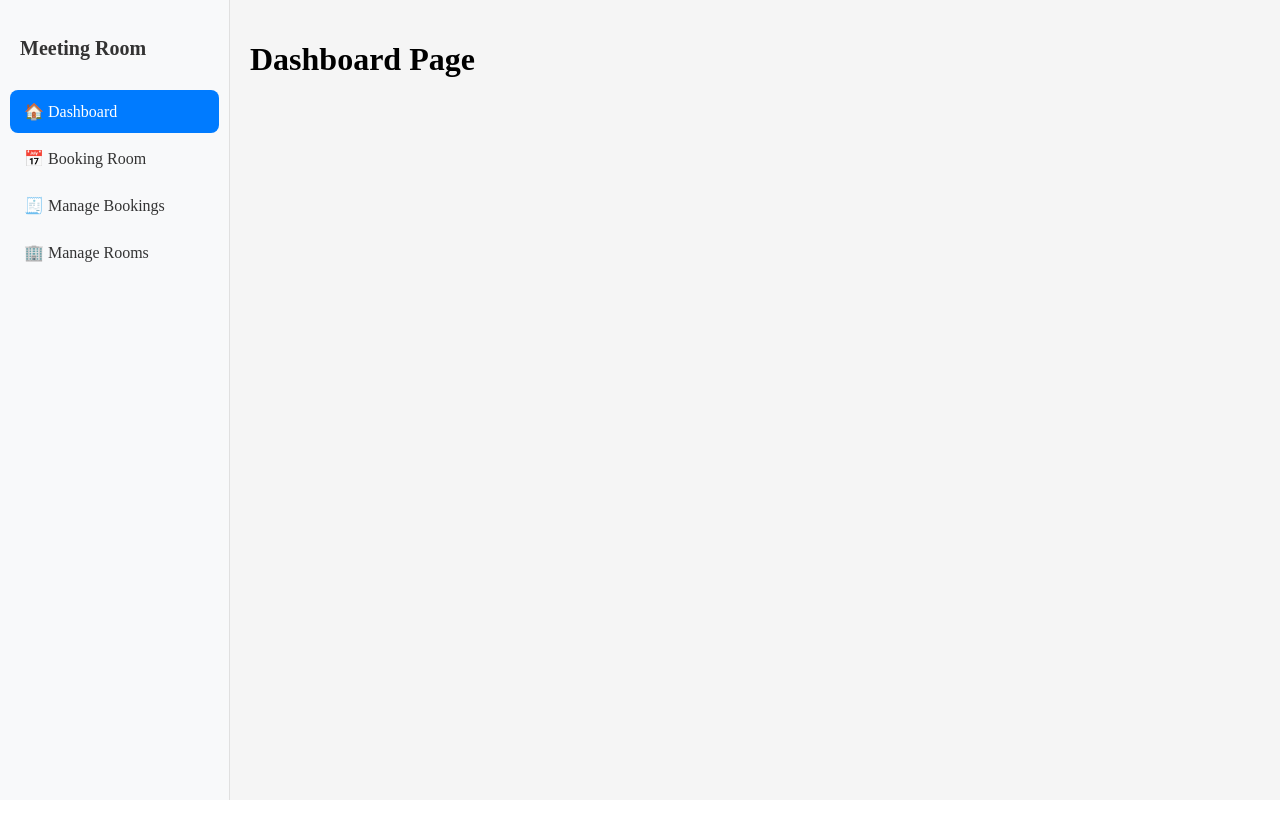
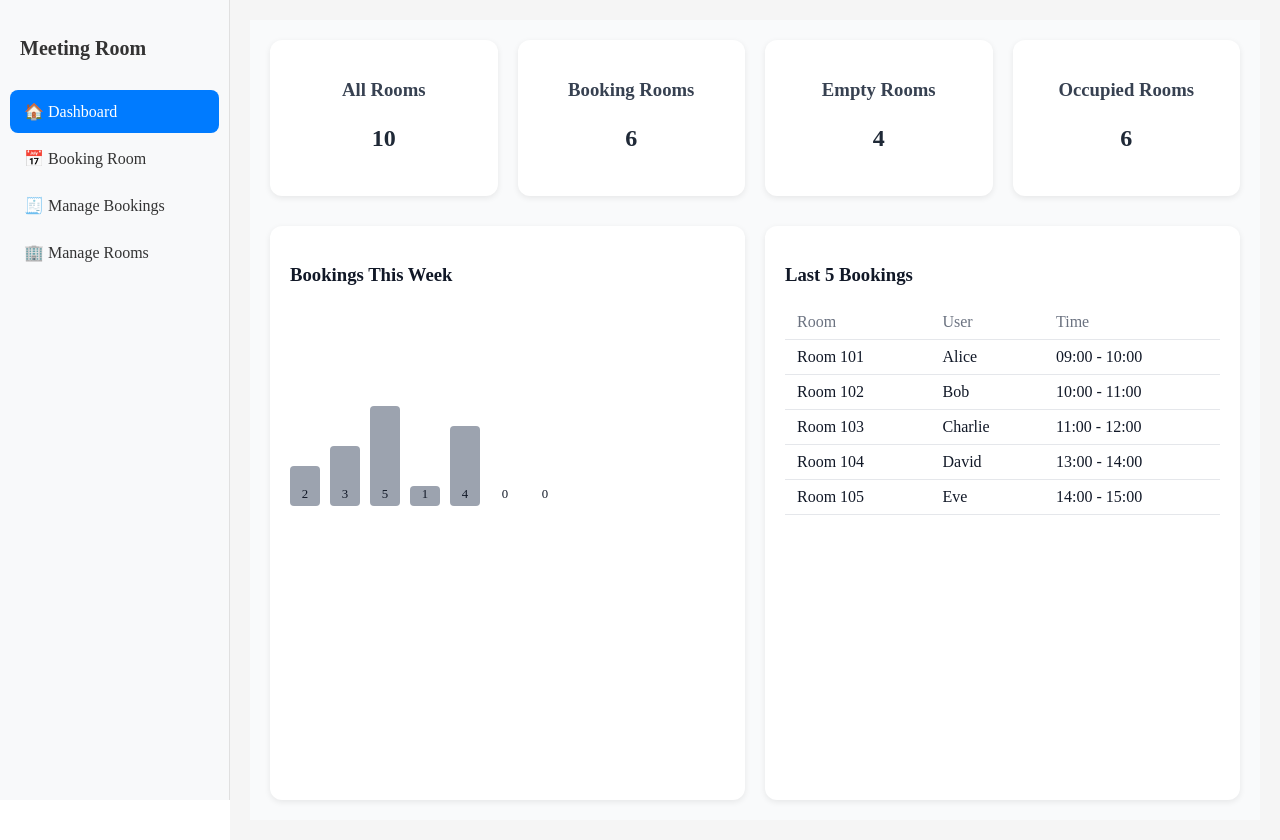
Before and after one commit to kittiBank/booking-meeting-room, a Vue app: page / in a window 1280 px wide. Before the commit the page ends 800 px from the top, so only its background shows below. Built offline with nearby package versions, Linux system fonts and the light colour scheme.

Commit message:
feat: add dashboard page

```diff
--- a/src/pages/Dashboard.vue
+++ b/src/pages/Dashboard.vue
@@ -1,5 +1,190 @@
 <template>
-  <div>
-    <h1>Dashboard Page</h1>
+  <div class="dashboard">
+    <!-- Top Cards -->
+    <div class="cards">
+      <div class="card">
+        <h3>All Rooms</h3>
+        <p>{{ stats.allRooms }}</p>
+      </div>
+      <div class="card">
+        <h3>Booking Rooms</h3>
+        <p>{{ stats.bookingRooms }}</p>
+      </div>
+      <div class="card">
+        <h3>Empty Rooms</h3>
+        <p>{{ stats.emptyRooms }}</p>
+      </div>
+      <div class="card">
+        <h3>Occupied Rooms</h3>
+        <p>{{ stats.occupiedRooms }}</p>
+      </div>
+    </div>
+
+    <!-- Bottom Section -->
+    <div class="bottom-section">
+      <!-- Bar Chart Mock -->
+      <div class="chart">
+        <h3>Bookings This Week</h3>
+        <div class="bar-chart-mock">
+          <div
+            class="bar"
+            v-for="(count, index) in bookingsPerDay"
+            :key="index"
+            :style="{ height: count * 20 + 'px' }"
+          >
+            <span>{{ count }}</span>
+          </div>
+        </div>
+      </div>
+
+      <!-- Last 5 Bookings -->
+      <div class="last-bookings">
+        <h3>Last 5 Bookings</h3>
+        <table>
+          <thead>
+            <tr>
+              <th>Room</th>
+              <th>User</th>
+              <th>Time</th>
+            </tr>
+          </thead>
+          <tbody>
+            <tr v-for="(booking, index) in lastBookings" :key="index">
+              <td>{{ booking.room }}</td>
+              <td>{{ booking.user }}</td>
+              <td>{{ booking.time }}</td>
+            </tr>
+          </tbody>
+        </table>
+      </div>
+    </div>
   </div>
 </template>
+
+<script setup lang="ts">
+import { reactive } from "vue";
+
+// Mock stats
+const stats = reactive({
+  allRooms: 10,
+  bookingRooms: 6,
+  emptyRooms: 4,
+  occupiedRooms: 6,
+});
+
+// Mock bottom section
+const bookingsPerDay = reactive([2, 3, 5, 1, 4, 0, 0]);
+const lastBookings = reactive([
+  { room: "Room 101", user: "Alice", time: "09:00 - 10:00" },
+  { room: "Room 102", user: "Bob", time: "10:00 - 11:00" },
+  { room: "Room 103", user: "Charlie", time: "11:00 - 12:00" },
+  { room: "Room 104", user: "David", time: "13:00 - 14:00" },
+  { room: "Room 105", user: "Eve", time: "14:00 - 15:00" },
+]);
+</script>
+
+<style scoped>
+.dashboard {
+  display: flex;
+  flex-direction: column;
+  gap: 30px;
+  height: 100vh;
+  padding: 20px;
+  background-color: #f9fafb;
+  color: #111827;
+  box-sizing: border-box;
+}
+
+/* Top Cards */
+.cards {
+  display: grid;
+  grid-template-columns: repeat(auto-fit, minmax(180px, 1fr));
+  gap: 20px;
+}
+.card {
+  background-color: #ffffff;
+  padding: 20px;
+  border-radius: 12px;
+  text-align: center;
+  box-shadow: 0 2px 6px rgba(0, 0, 0, 0.08);
+}
+.card h3 {
+  margin-bottom: 10px;
+  font-weight: 600;
+  color: #374151;
+}
+.card p {
+  font-size: 1.5em;
+  font-weight: bold;
+  color: #1f2937;
+}
+
+/* Bottom Section */
+.bottom-section {
+  display: flex;
+  gap: 20px;
+  flex: 1;
+  flex-wrap: wrap;
+}
+
+/* Chart Mock */
+.chart {
+  flex: 1;
+  min-width: 300px;
+  background-color: #ffffff;
+  border-radius: 12px;
+  padding: 20px;
+  box-shadow: 0 2px 6px rgba(0, 0, 0, 0.08);
+}
+.bar-chart-mock {
+  display: flex;
+  align-items: flex-end;
+  gap: 10px;
+  height: 200px;
+  margin-top: 20px;
+}
+.bar-chart-mock .bar {
+  width: 30px;
+  background-color: #9ca3af;
+  display: flex;
+  align-items: flex-end;
+  justify-content: center;
+  border-radius: 4px;
+  transition: background-color 0.2s;
+  position: relative;
+}
+.bar-chart-mock .bar span {
+  font-size: 0.8em;
+  color: #111827;
+  margin-bottom: 4px;
+}
+.bar-chart-mock .bar:hover {
+  background-color: #6b7280;
+}
+
+/* Last 5 bookings */
+.last-bookings {
+  flex: 1;
+  min-width: 300px;
+  background-color: #ffffff;
+  border-radius: 12px;
+  padding: 20px;
+  box-shadow: 0 2px 6px rgba(0, 0, 0, 0.08);
+}
+.last-bookings table {
+  width: 100%;
+  border-collapse: collapse;
+  margin-top: 10px;
+  color: #111827;
+}
+.last-bookings th,
+.last-bookings td {
+  padding: 8px 12px;
+  border-bottom: 1px solid #e5e7eb;
+  text-align: left;
+}
+.last-bookings th {
+  color: #6b7280;
+  font-weight: 500;
+}
+</style>
```
